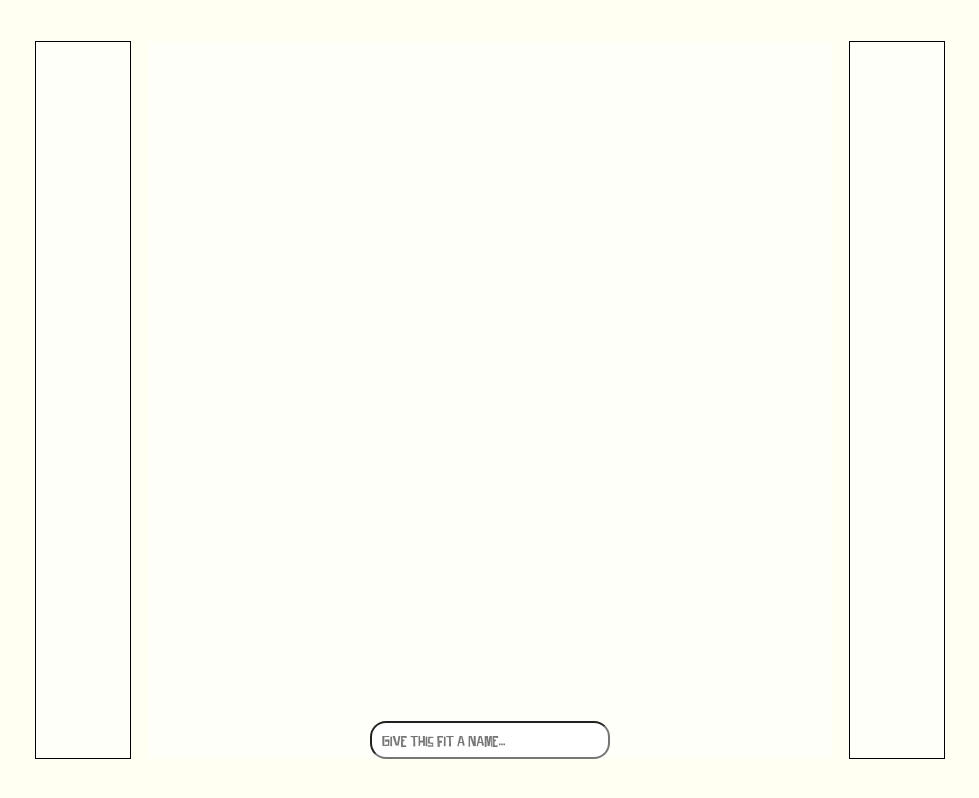
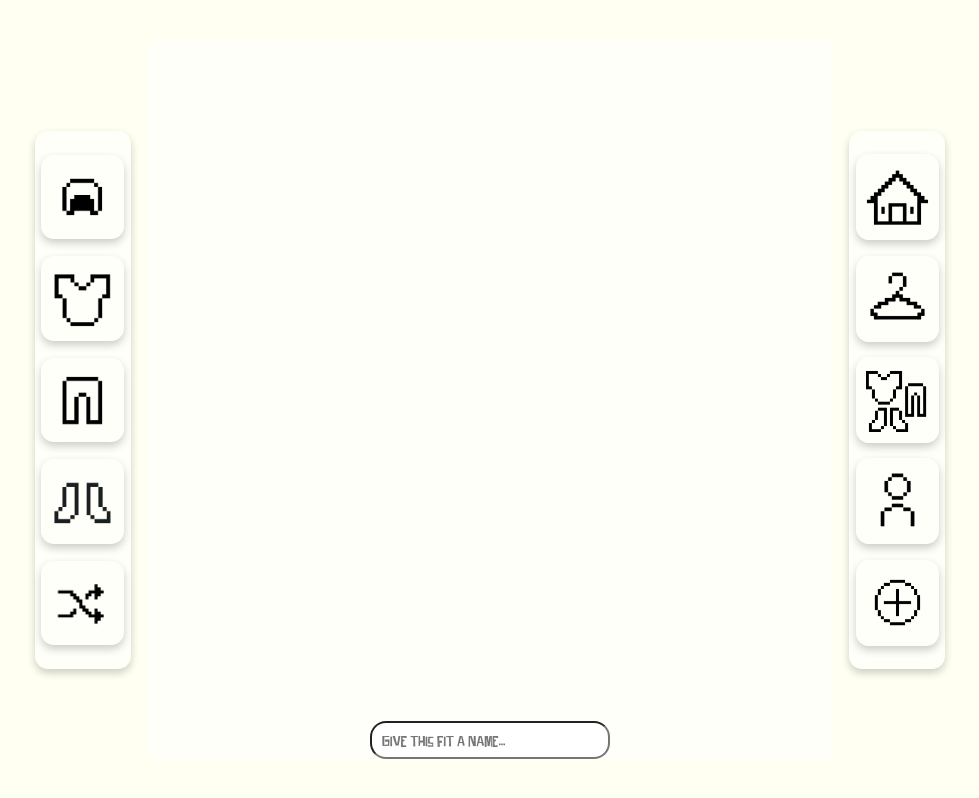
Before and after one commit to mikawbxdev/FitCrafter, a website: page Homepage/home.html in a window 1280 px wide. Shown: the whole page, without its empty margins (150-1129 px from the left). Drawn offline with Linux system fonts and the light colour scheme.

Commit message:
update mit funktionierenden buttons und so

```diff
--- a/Account page/account.css
+++ b/Account page/account.css
@@ -45,7 +45,6 @@ input {
 }
 
 .submitButton {
-    /*margin-top: auto;*/
     cursor: pointer;
     font-size: large;
     font-family: inherit;
--- a/Homepage/home.html
+++ b/Homepage/home.html
@@ -10,6 +10,21 @@
 <body>
     <div class="maincontainer">
       <div class = "sidebar" id="leftbar">
+          <button class="image-button">
+              <img src="..\.Content\Icons\Kopf.png" alt="Kopfbedeckung">
+          </button>
+          <button class="image-button">
+              <img src="..\.Content\Icons\Körper.png" alt="Tops">
+          </button>
+          <button class="image-button">
+              <img src="..\.Content\Icons\Hose.png" alt="Bottoms">
+          </button>
+          <button class="image-button">
+              <img src="..\.Content\Icons\Schuh.png" alt="Schuhe">
+          </button>
+          <button class="image-button">
+              <img src="..\.Content\Icons\Zufall.PNG" alt="Zufallsmix">
+          </button>
       </div>
       <div class = "maincontainer" id="middlecontainer">
           <div class="homePageContainer">
@@ -19,6 +34,21 @@
           </div>
       </div>
       <div class = "sidebar" id="rightbar">
+          <button class="image-button" onclick="location.href='../Homepage/home.html'">
+              <img src="..\.Content\Icons\Home.png" alt="Startseite" id="home">
+          </button>
+          <button class="image-button" onclick="location.href='../Closet page/closet.html'">
+              <img src="..\.Content\Icons\Bügel.png" alt="Mein Kleiderschrank" id="bügel">
+          </button>
+          <button class="image-button" onclick="location.href='../Closet page/closet.html'">
+              <img src="..\.Content\Icons\Fits.png" alt="Meine Fits" id="fits">
+          </button>
+          <button class="image-button" onclick="location.href='../Account page/account.html'">
+              <img src="..\.Content\Icons\Profil.png" alt="Mein Profil" id="profil">
+          </button>
+          <button class="image-button">
+              <img src="..\.Content\Icons\Plus.PNG" alt="Hinzufügen">
+          </button>
       </div>
     </div>
 </body>
--- a/Homepage/styles.css
+++ b/Homepage/styles.css
@@ -31,13 +31,49 @@ html, body {
     display: flex;
     align-items: center;
     justify-content: space-between;
-    /*border: 1px solid black;*/
 }
 .sidebar {
     width: 6rem;
+    height: max(30rem, 75%);
+    display: flex;
+    flex-direction: column;
+    align-items: center;
+    justify-content: space-around;
+    padding: 1rem;
+    border-radius: 13px;
+    box-shadow: 0 4px 8px 0 rgba(0,0,0,0.2);
+    background-color: var(--secondary);
+}
+/* Icons */
+
+.image-button {
+    background-color: var(--secondary);
+    cursor: pointer;
+    outline: none;
+    width: 130%;
+    aspect-ratio: 1 / 1;
+    border-radius: 13px;
+    padding: 10px;
+    box-shadow: 0 4px 8px 0 rgba(0,0,0,0.2);
+    transition: 0.15s;
+    border: none;
+}
+.image-button:hover {
+    box-shadow: 0 8px 16px 0 rgba(0,0,0,0.2);
+}
+.image-button img {
+    width: 100%;
     height: 100%;
-    border: 1px solid black;
-    background-color: var(--secondary);
+    object-fit: contain;
+}
+#bügel {
+    scale: 120%
+}
+#profil {
+    scale: 125%
+}
+#home {
+    scale: 120%
 }
 
 /* Main Container - Home page */
```
Also changed, not shown: Account page/account.html (+30 -0 lines), Closet page/closet.html (+30 -0 lines), .Content/Icons/Bügel.png (added), .Content/Icons/Fits.png (added), .Content/Icons/Haken.png (added), .Content/Icons/Herz.png (added), .Content/Icons/Home.png (added), .Content/Icons/Hose.png (added), .Content/Icons/Kopf.png (added), .Content/Icons/Körper.png (added), .Content/Icons/Plus.png (added), .Content/Icons/Profil.png (added), .Content/Icons/Schuh.png (added), .Content/Icons/Zufall.png (added).
